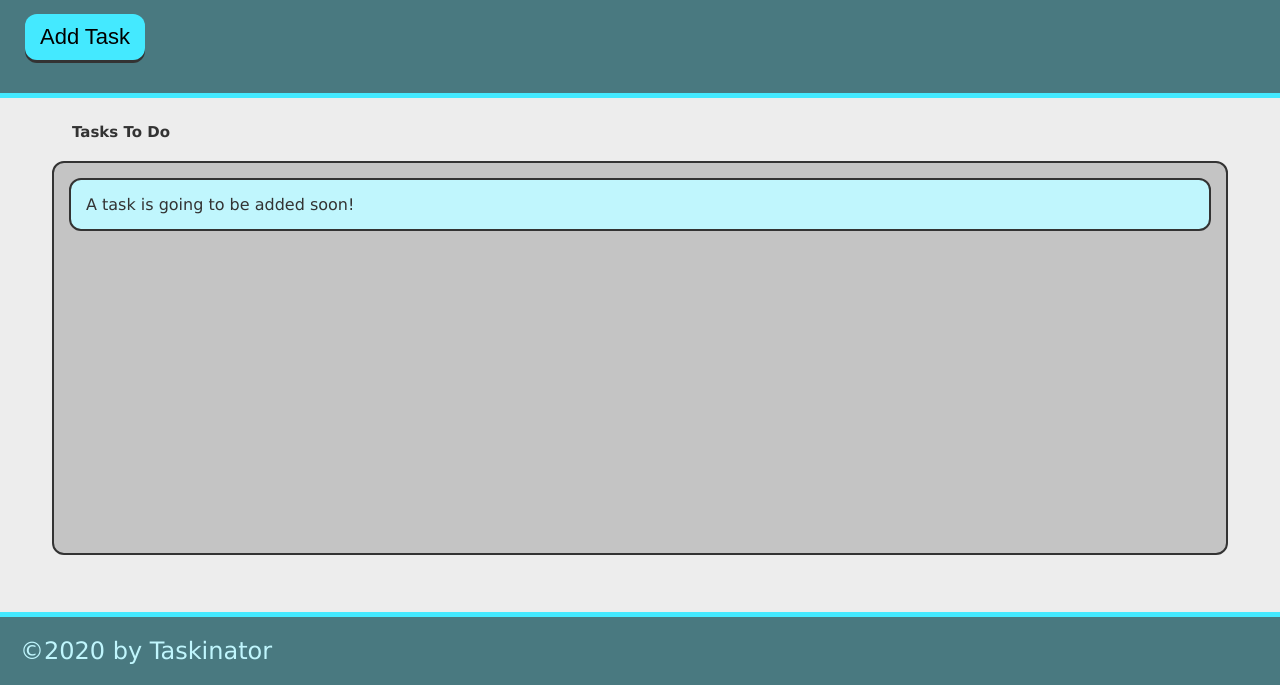
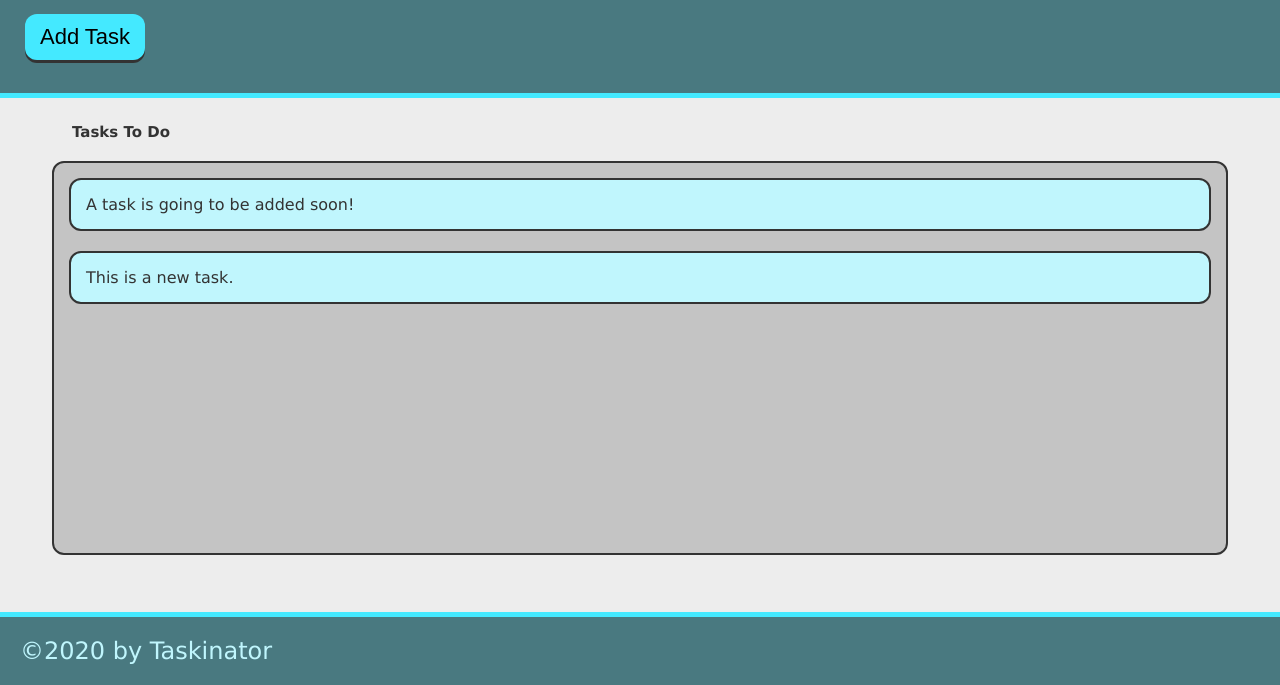
Before and after one commit to PivotalSaint/taskinator, a plain HTML site: page index.html in a window 1280 px wide. Shown: the part 115-800 px from the top of the page. Drawn offline with Linux system fonts and the light colour scheme.

Commit message:
lesson  4.1.8 completed with list appending of child element

```diff
--- a/assets/js/script.js
+++ b/assets/js/script.js
@@ -0,0 +1,11 @@
+var buttonE1 = document.querySelector("#save-task");
+var tasksToDoE1= document.querySelector("#tasks-to-do");
+
+var createTaskHandler = function(){
+    var listItemE1= document.createElement("li");
+    listItemE1.className = "task-item";
+    listItemE1.textContent = "This is a new task.";
+    tasksToDoE1.appendChild(listItemE1);
+};
+
+buttonE1.addEventListener("click", createTaskHandler());
--- a/index.html
+++ b/index.html
@@ -11,13 +11,13 @@
     <header>
         <h1 class="page-title">Taskinator</h1>
         <p>Click the button below to add a new task!</p>
-        <button class="btn">Add Task</button>
+        <button class="btn" id="save-task">Add Task</button>
 
     </header>
     <main class="page-content">
         <section class="task-list-wrapper">
             <h2 class="task-list-wrapper">Tasks To Do</h2>
-            <ul class="task-list">
+            <ul class="task-list" id="tasks-to-do">
                 <li class="task-item">A task is going to be added soon!</li>
             </ul>
         </section>
```
